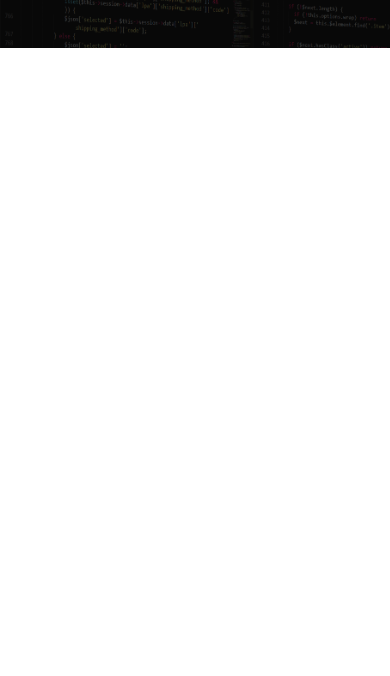
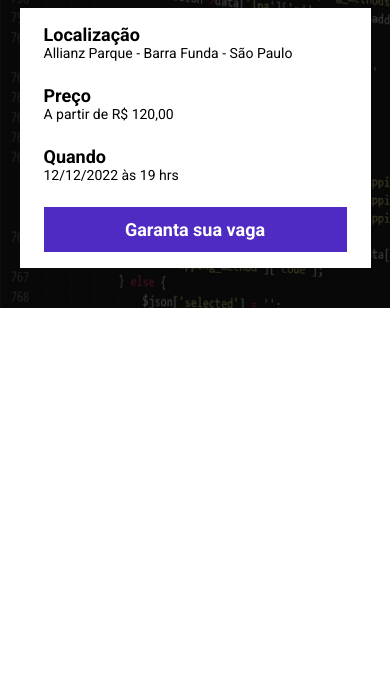
Before and after one commit to fabricol/aniversario_jaime, a website built with Parcel: page src/index.html in a window 390 px wide. Shown: the part 168-844 px from the top of the page. Built offline with nearby package versions, Linux system fonts and the light colour scheme.

Commit message:
criação da infos_bar

```diff
--- a/src/index.html
+++ b/src/index.html
@@ -16,6 +16,25 @@
             <p class="hero__text">
                 O maior evento que você irá presenciar 10d 20min 35seg
             </p>
+            <div class="infos-bar">
+                <ul class="infos-bar__infos">
+                    <li class="infos-bar__infos__item">
+                        <b>Localização</b>
+                        Allianz Parque - Barra Funda - São Paulo
+                    </li>
+                    <li class="infos-bar__infos__item">
+                        <b>Preço</b>
+                        A partir de R$ 120,00
+                    </li>
+                    <li class="infos-bar__infos__item">
+                        <b>Quando</b>
+                        12/12/2022 às 19 hrs
+                    </li>
+                </ul>
+                <a href="#" class="button button--primary">
+                    Garanta sua vaga
+                </a>
+            </div>
         </div>
     </header>
     <script src="script/main.js"></script>
--- a/src/styles/_hero.scss
+++ b/src/styles/_hero.scss
@@ -28,7 +28,6 @@
         margin-bottom: 64px;
         font-size: 40px;
         line-height: 56px;
-        color: #fff;
         font-weight: 800;
         text-align: center;
     }
--- /dev/null
+++ b/src/styles/components/_buttons.scss
@@ -0,0 +1,23 @@
+.button {
+    padding:12px;
+    font-size:18px;
+    font-weight:bold ;
+    text-decoration: none;
+    text-align: center;
+    white-space: nowrap;
+
+    &--primary {
+        color: #fff;
+        background-color: #4F2AC3;
+    }
+
+    @media (max-width: 640px) {
+        display: block;
+
+        &__infos {
+            display: flex;
+            width: 100%;
+            align-items: center;
+        }
+    }
+}
--- /dev/null
+++ b/src/styles/components/_infos_bar.scss
@@ -0,0 +1,41 @@
+.infos-bar {
+    background-color: #fff;
+    padding: 16px 24px;
+    display: flex;
+    justify-content: space-between;
+    &__infos {
+        display: flex;
+        gap: 40px;
+
+        &__item {
+            font-size: 14px;
+            color: #000;
+            b {
+                font-size: 18px;
+                display: block;
+                color: #000;
+            }
+        }
+    }
+
+    @media (max-width: 640px) {
+        display: block;
+
+        &__infos {
+            display: block;
+
+
+            &__item {
+                margin-bottom: 24px;
+            }
+        }
+    }
+
+    @media (max-width: 1024px) {
+
+        &__infos {
+            gap: 16px;
+
+        }
+    }
+}
--- a/src/styles/main.scss
+++ b/src/styles/main.scss
@@ -1,4 +1,6 @@
 @use 'hero';
+@use 'components/infos_bar';
+@use 'components/buttons';
 
 * {
     margin: 0;
@@ -6,6 +8,7 @@
     padding: 0;
     font-family: Roboto, sans-serif;
     color: #fff;
+    list-style: none;
 }
 
 .container {
```
